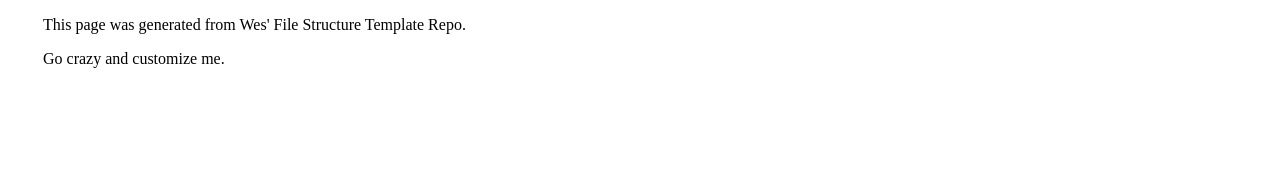
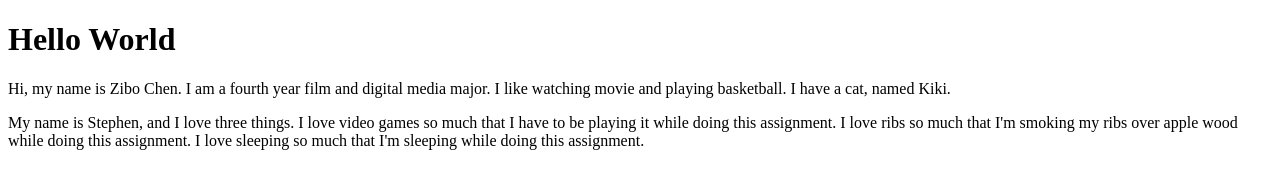
Before and after one commit to okshaone/art101, a plain HTML site: page index.html in a window 1280 px wide. Drawn offline with Linux system fonts and the light colour scheme; files that its build step writes are made by us from their sources.

Commit message:
Update index.html

```diff
--- a/index.html
+++ b/index.html
@@ -1,16 +1,16 @@
 <!DOCTYPE html>
-<html>
+<html lang="en" dir"ltr">
 <head>
-	<title>My_Name Homepage</title>
-	<link rel="stylesheet" type="text/css" href="css/site.css">
+	<meta charset="utf-8">
+	<title>Lab 2 - My First HTML</title>
+  <link rel="stylesheet" type="text/css" href="css/lab.css">
 </head>
 <body>
-	<main>
-		<p>This page was generated from Wes' File Structure Template Repo.</p>
+	<div id="content">
+		<h1>Hello World</h1>
 
-		<p>Go crazy and customize me.</p>
-	</main>
-
-
+		<p>Hi, my name is Zibo Chen. I am a fourth year film and digital media major. I like watching movie and playing basketball. I have a cat, named Kiki.</p>
+		<p>My name is Stephen, and I love three things. I love video games so much that I have to be playing it while doing this assignment. I love ribs so much that I'm smoking my ribs over apple wood while doing this assignment. I love sleeping so much that I'm sleeping while doing this assignment.</p>
+	</div>
 </body>
 </html>
```
